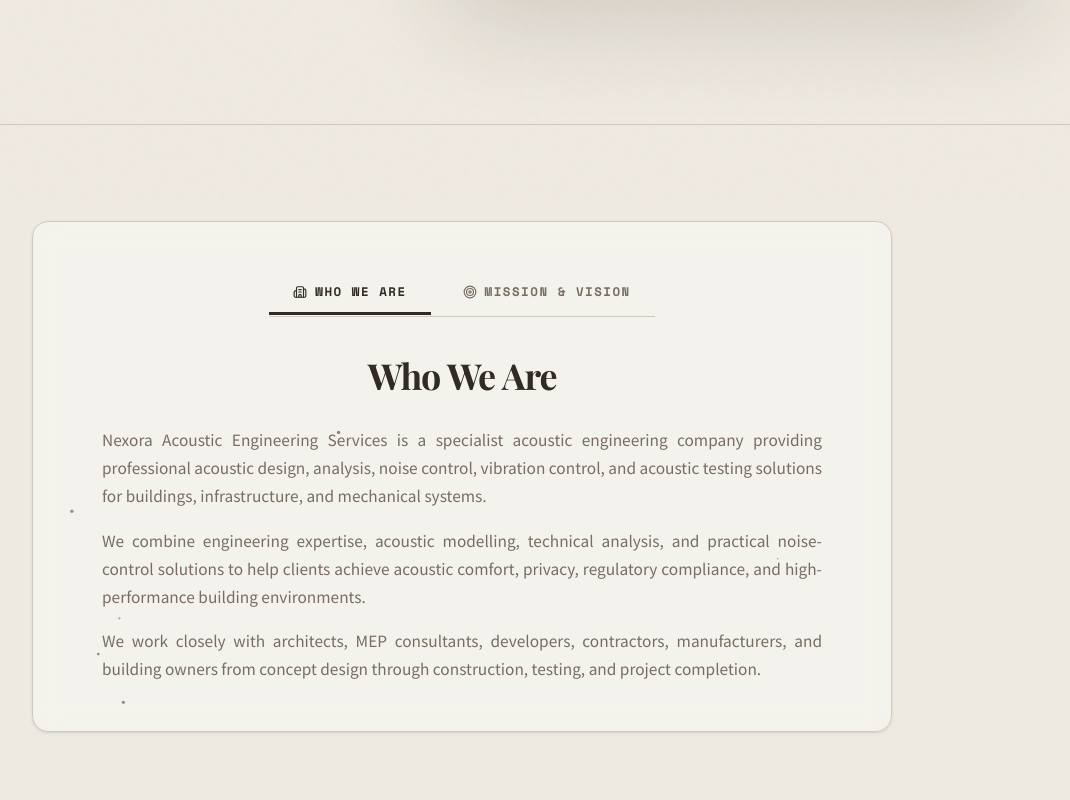
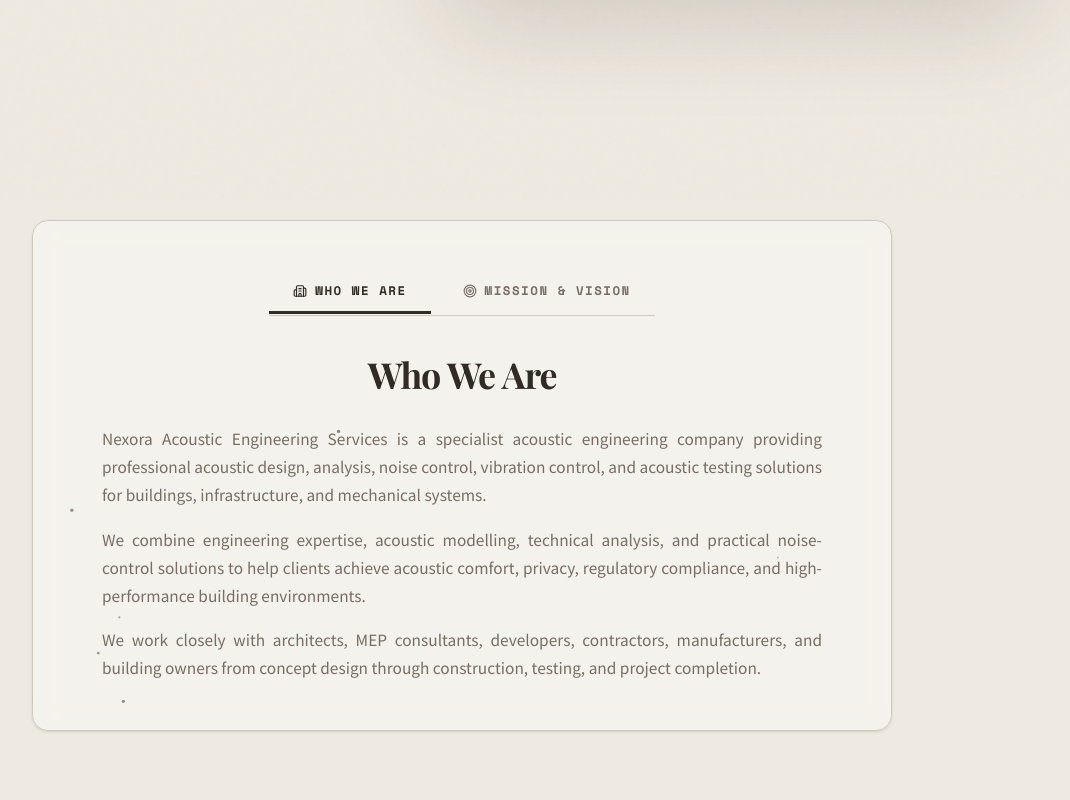
Before and after one commit to anugrahks19/nexora, a React (Vite) app: page / in a window 1280 px wide. Shown: the part 600-1400 px from the top of the page, without its empty margins (178-1248 px from the left). Built offline with nearby package versions, Linux system fonts and the light colour scheme.

Commit message:
Remove top border from intro section so it doesn't show at bottom of hero

```diff
--- a/src/App.tsx
+++ b/src/App.tsx
@@ -363,7 +363,7 @@
 
 function Intro() {
   return (
-    <section id="about" className="border-y border-[hsl(var(--border))] py-16 md:py-24">
+    <section id="about" className="border-b border-[hsl(var(--border))] py-16 md:py-24">
       <div className="container-nx">
         <Reveal>
           <NexoraSharedTabs />
```
